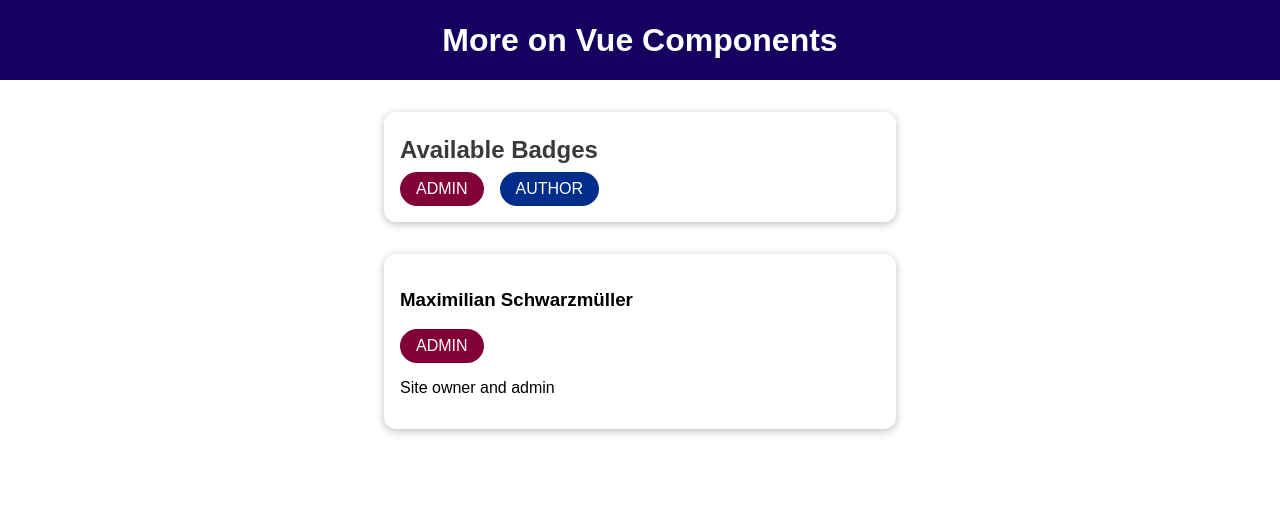
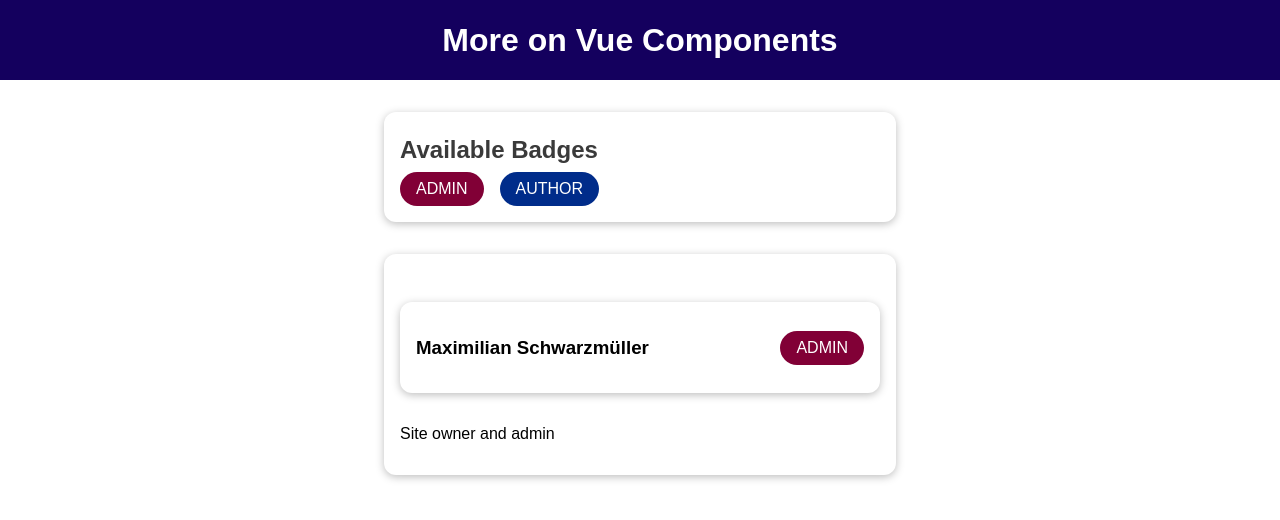
Before and after one commit to vue-exercises/cmp-adv-01-starting-setup, a Vue app: page / in a window 1280 px wide. Shown: the top 520 px of the page. Built offline with nearby package versions, Linux system fonts and the light colour scheme.

Commit message:
intro to slots

```diff
--- /dev/null
+++ b/src/components/BaseCard.vue
@@ -0,0 +1,18 @@
+<template>
+  <div>
+    <slot></slot>
+  </div>
+</template>
+
+<script>
+export default {}
+</script>
+<style scoped>
+div {
+  margin: 2rem auto;
+  max-width: 30rem;
+  border-radius: 12px;
+  box-shadow: 0 2px 8px rgba(0, 0, 0, 0.26);
+  padding: 1rem;
+}
+</style>
--- a/src/components/UserInfo.vue
+++ b/src/components/UserInfo.vue
@@ -1,9 +1,11 @@
 <template>
   <section>
-    <div>
-      <h3>{{ fullName }}</h3>
-      <base-badge :type="role" :caption="role.toUpperCase()"></base-badge>
-    </div>
+    <base-card>
+      <header>
+        <h3>{{ fullName }}</h3>
+        <base-badge :type="role" :caption="role.toUpperCase()"></base-badge>
+      </header>
+    </base-card>
     <p>{{ infoText }}</p>
   </section>
 </template>
--- a/src/main.js
+++ b/src/main.js
@@ -2,9 +2,11 @@ import { createApp } from "vue"
 
 import App from "./App.vue"
 import BaseBadge from "./components/BaseBadge.vue"
+import BaseCard from "./components/BaseCard.vue"
 
 const app = createApp(App)
 
 app.component("base-badge", BaseBadge)
+app.component("base-card", BaseCard)
 
 app.mount("#app")
```
